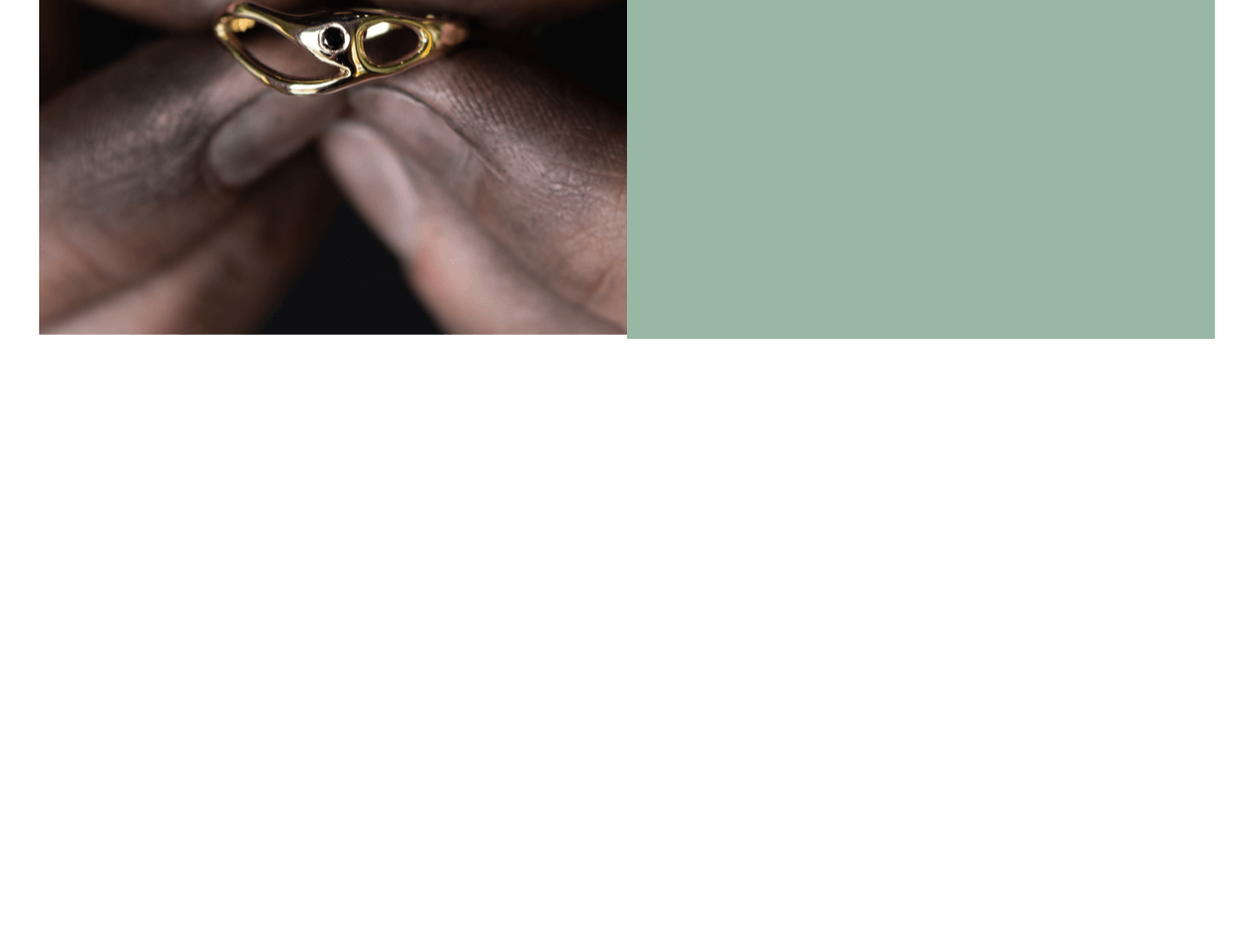
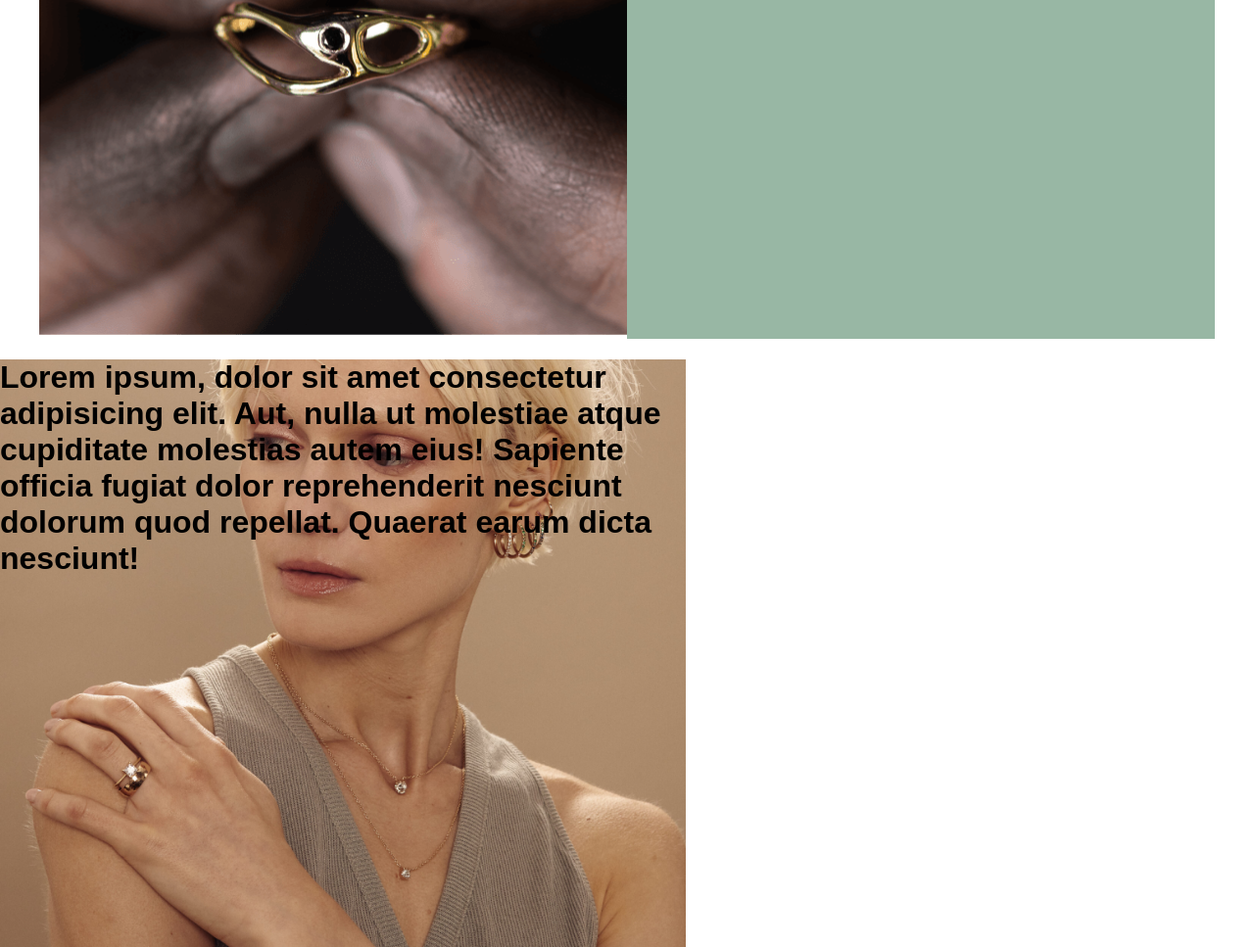
Before and after one commit to Fargus-xz/lessen-13, a plain HTML site: page index.html in a window 1280 px wide. Shown: the part 1619-2586 px from the top of the page at 98% size. Before the commit the page ends 1965 px from the top, so only its background shows below. Drawn offline with Linux system fonts and the light colour scheme.

Commit message:
background

```diff
--- a/css/style.css
+++ b/css/style.css
@@ -171,3 +171,10 @@ header {
 .main_block_second_text h5 {
   /* display: flex; */
 }
+
+
+.github {
+  background: url("../image/banner.png") center / cover;
+  width: 700px;
+  height: 600px;
+}
--- a/index.html
+++ b/index.html
@@ -89,6 +89,10 @@
   </div>
 
 
+  <div class="github">
+  <h1>Lorem ipsum, dolor sit amet consectetur adipisicing elit. Aut, nulla ut molestiae atque cupiditate molestias autem eius! Sapiente officia fugiat dolor reprehenderit nesciunt dolorum quod repellat. Quaerat earum dicta nesciunt!</h1>
+  </div>
+
 
   </main>
 
```
